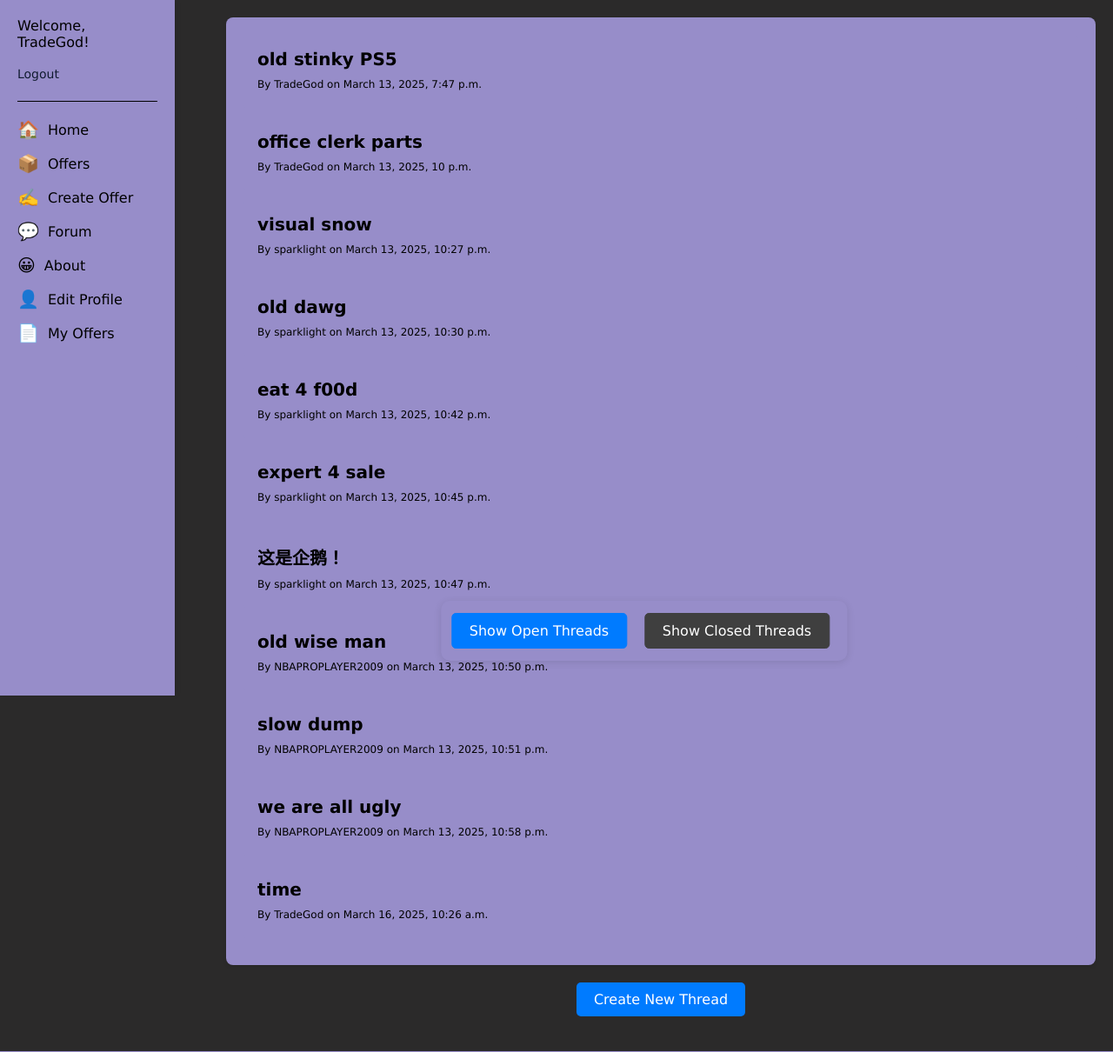
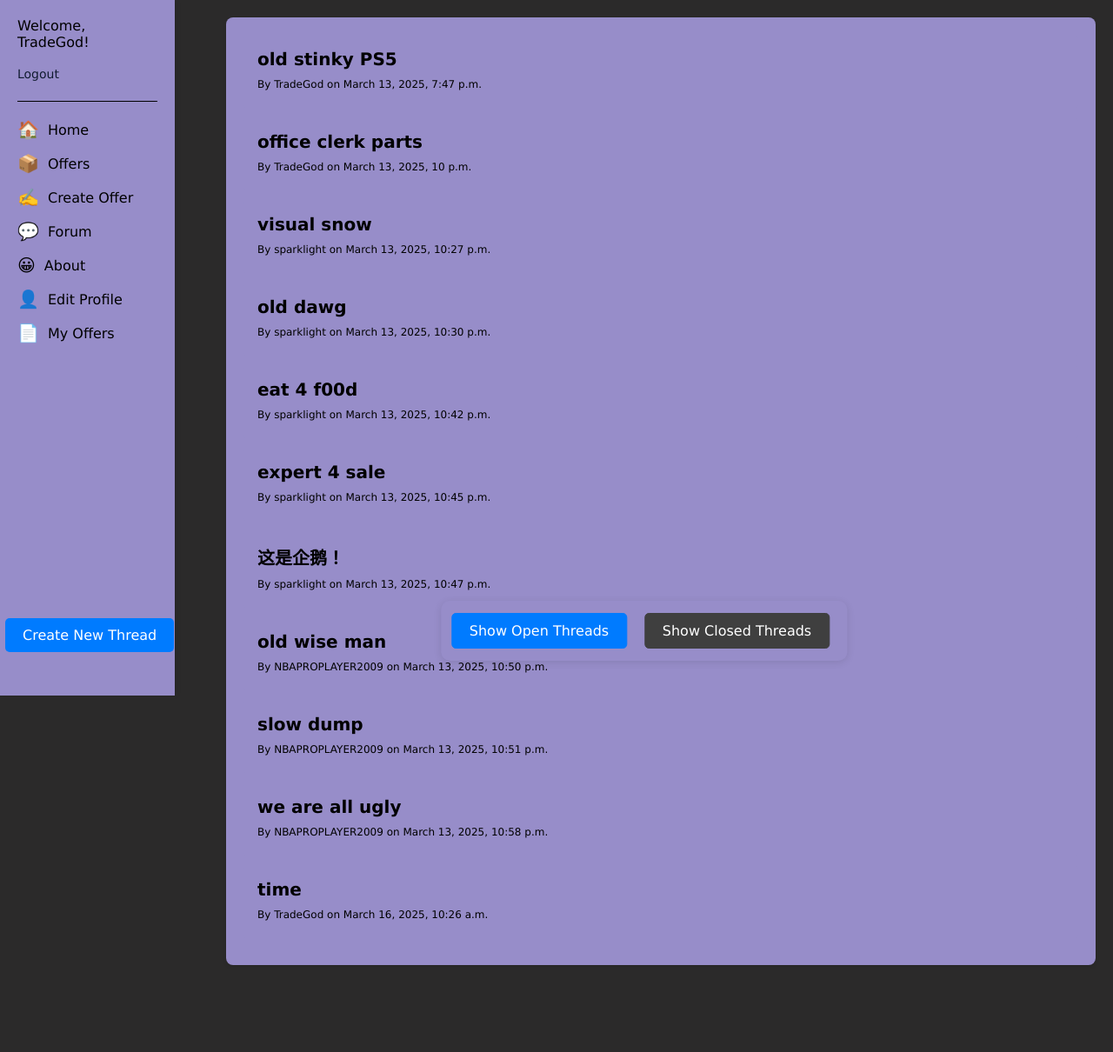
Before and after one commit to anotherarthur7/TradeX, a Django app: page /tradeapp/forum/ in a window 1280 px wide. Shown: the whole page at 87% size. Run offline with Django 5.2, Linux system fonts and the light colour scheme; a user stored in the database is signed in; data comes from the database, SQL or seed files in the repository; both versions use the stored data as it was after the commit; some libraries are stand-ins or nearby versions.

Commit message:
forum button fix

```diff
--- a/Djenv/tradeapp/templates/forum/thread_list.html
+++ b/Djenv/tradeapp/templates/forum/thread_list.html
@@ -1,7 +1,5 @@
 {% extends "base.html" %}
 {% block content %}
-
-
 
 <!-- Thread List -->
 <div class="forum-container">
@@ -24,16 +22,41 @@
 
 <!-- Create Thread Button (Visible only to staff users) -->
 {% if user.is_staff %}
-<div class="button-container">
-    <a href="{% url 'thread_create' %}" class="button" style="text-align: left;">Create New Thread</a>
+<div class="create-thread-button">
+    <a href="{% url 'thread_create' %}" class="button">Create New Thread</a>
 </div>
 {% endif %}
+
 <!-- Switch Button at the Bottom -->
 <div class="switch-container bottom-switch">
     <a href="?show_closed=false" class="btn {% if not show_closed %}active{% endif %}">Show Open Threads</a>
     <a href="?show_closed=true" class="btn {% if show_closed %}active{% endif %}">Show Closed Threads</a>
 </div>
+
 <style>
+    /* Create Thread Button Styling */
+    .create-thread-button {
+        position: fixed;
+        bottom: 50px; /* Position at the bottom of the page */
+        left: 6px; /* Adjust this value to position it after the sidebar */
+        z-index: 1000; /* Ensure it stays above other elements */
+    }
 
+    .create-thread-button .button {
+        padding: 10px 20px;
+        background-color: #007bff;
+        color: white;
+        text-decoration: none;
+        border-radius: 5px;
+    }
+
+    .create-thread-button .button:hover {
+        background-color: #0056b3;
+    }
+
+    /* Forum Container Styling */
+    .forum-container {
+        margin-bottom: 80px; /* Add margin to avoid overlap with the buttons at the bottom */
+    }
 </style>
 {% endblock %}
```
Also changed, not shown: Djenv/db.sqlite3.
